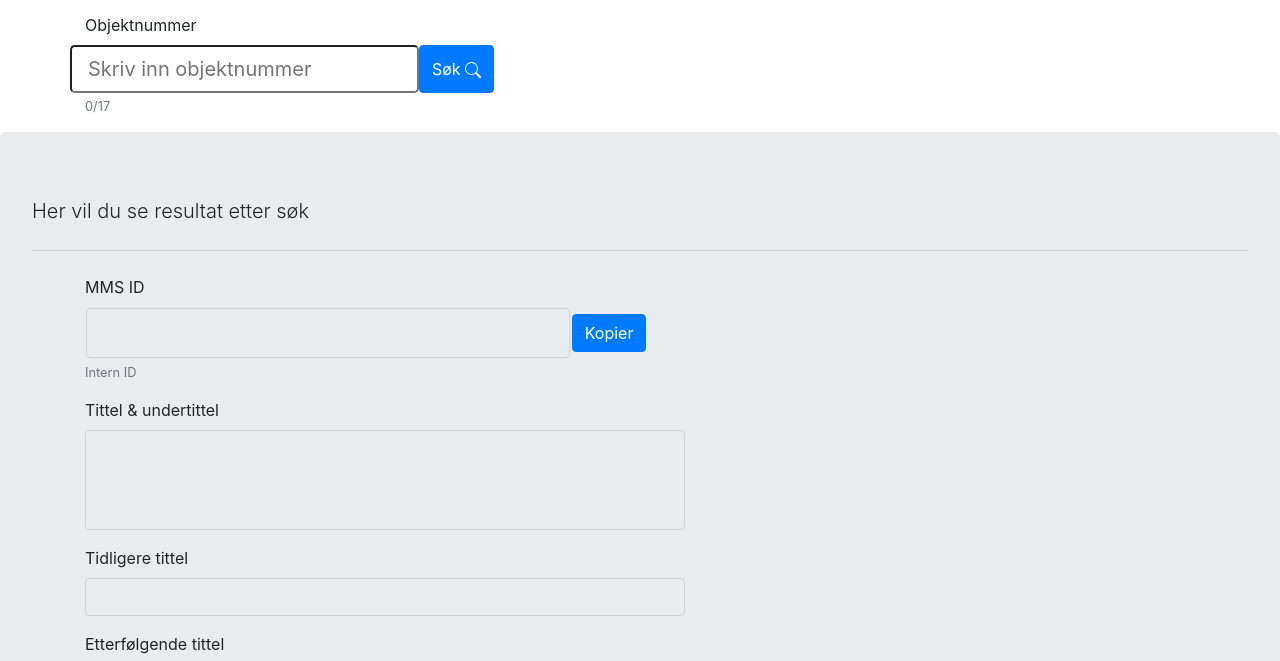
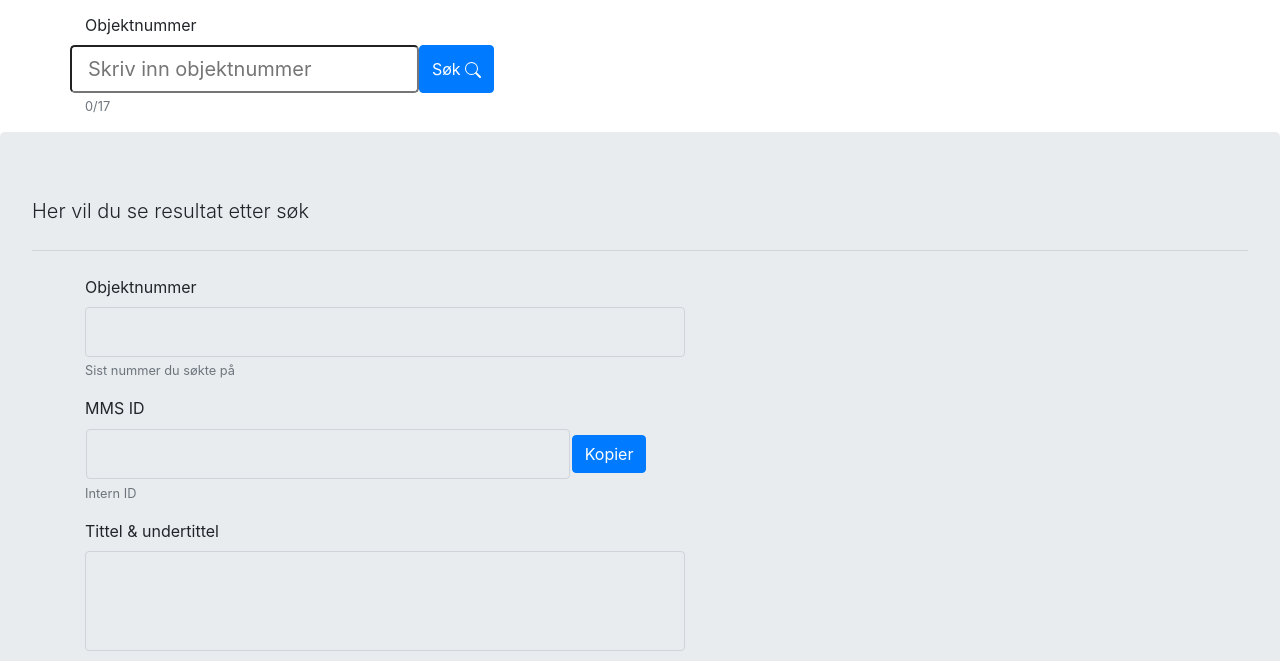
Before and after one commit to Avokadoen/periodical_mms, a website built with webpack: page index.html in a window 1280 px wide. Shown: the part 111-772 px from the top of the page. Built offline with nearby package versions, Linux system fonts and the light colour scheme.

Commit message:
Added object number as a display field

```diff
--- a/assets/scripts/index.js
+++ b/assets/scripts/index.js
@@ -14,6 +14,7 @@ function main() {
         },
 
         display_elements: {
+            object_number:          document.getElementById("objectNumber"),
             mms_id:                 document.getElementById("mmsId"),
             mms_clip:               document.getElementById("mmsClip"),
             current_title:          document.getElementById("currentTitle"),
@@ -103,6 +104,10 @@ function main() {
         },
 
         importDisplayFields: (source) => {
+            // move object number inside display
+            state.display_elements.object_number.value = state.search_elements.input.value;
+            state.search_elements.input.value = "";
+
             state.display_elements.mms_id.value = source.mms_id;
             const title_content = (source.sub_title) ? source.title + "\n" + source.sub_title : source.title;
             state.display_elements.current_title.value = title_content;
--- a/index.html
+++ b/index.html
@@ -69,7 +69,13 @@
         <div class="jumbotron">
             <p class="lead">Her vil du se resultat etter søk</p>
             <hr class="my-4">
-            <!-- input fields -->
+            <div class="container">
+                <div class="form-group form-style">
+                    <label for="objectNumber">Objektnummer</label>
+                    <input type="number" class="form-control mms-view" id="objectNumber" readonly>
+                    <small id="objecktNumberHelp" class="form-text text-muted">Sist nummer du søkte på</small>
+                </div>
+            </div>
             <div class="container">
                 <div class="form-group form-style">
                     <label for="mmsId">MMS ID</label>
--- a/package.json
+++ b/package.json
@@ -1,5 +1,5 @@
 {
-  "name": "periodical_mms",
+  "name": "mms_orakelet",
   "version": "1.0.0",
   "description": "Helper tool for nb temp employees",
   "private": true,
```
Also changed, not shown: .gitlab-ci.yml (added), dist/bundle.js (deleted).
